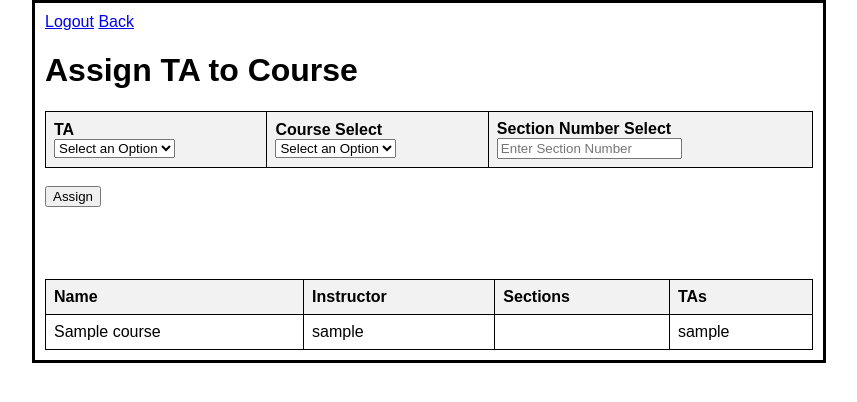
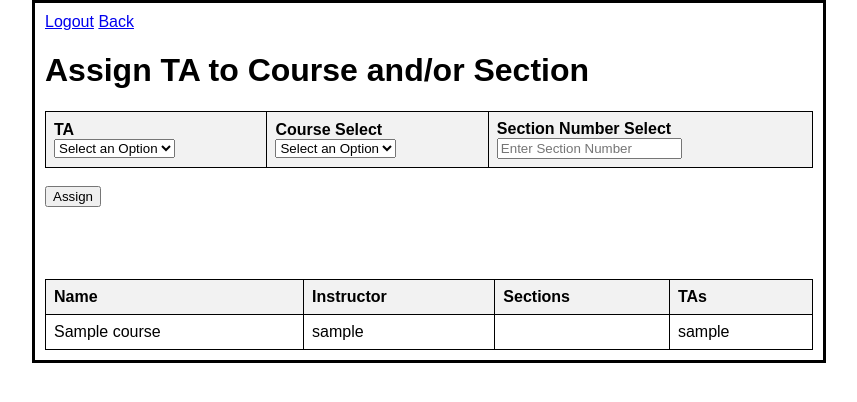
Before and after one commit to lupenox/Django-Project-Zyemlja, a Django app: template templates/ta_assignment.html in a window 1280 px wide. Shown: the top 402 px of the page, without its empty margins (211-1068 px from the left). Run offline with Django 5.2, Linux system fonts and the light colour scheme; the template is opened without the code that fills it: most values are stand-ins (such as "Sample title", 1, 10 or a date in 2020); lists and menus that the app fills with data are empty.

```diff
--- a/templates/ta_assignment.html
+++ b/templates/ta_assignment.html
@@ -43,7 +43,7 @@ th {
     <a href="{% url 'logout' %}">Logout</a>
     <a href="{% url 'dashboard' %}">Back</a>
 
-    <h1>Assign TA to Course</h1>
+    <h1>Assign TA to Course and/or Section</h1>
     <form method="post">
     {% csrf_token %}
     <table>
```
